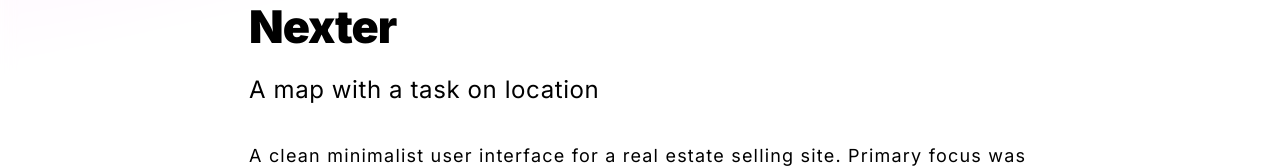
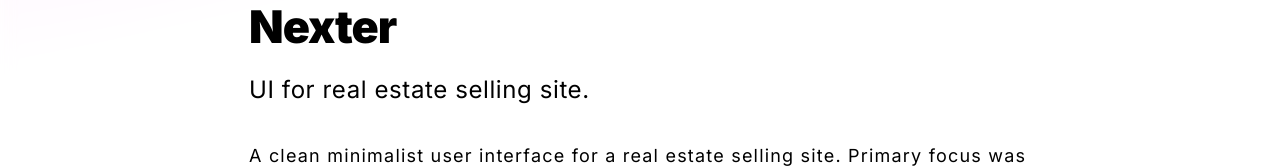
Before and after one commit to mdmusaibali/Portfolio-2.0, a website: page projects/nexter.html in a window 1280 px wide. Shown: the part 321-489 px from the top of the page. Drawn offline with Linux system fonts and the light colour scheme.

Commit message:
Update nexter.html

```diff
--- a/projects/nexter.html
+++ b/projects/nexter.html
@@ -282,7 +282,7 @@
         Nexter
       </h1>
       <p class="section--project-description u-margin-bottom-small">
-        A map with a task on location
+        UI for real estate selling site.
       </p>
       <p class="section--project-details u-margin-bottom-small">
         A clean minimalist user interface for a real estate selling site.
```
